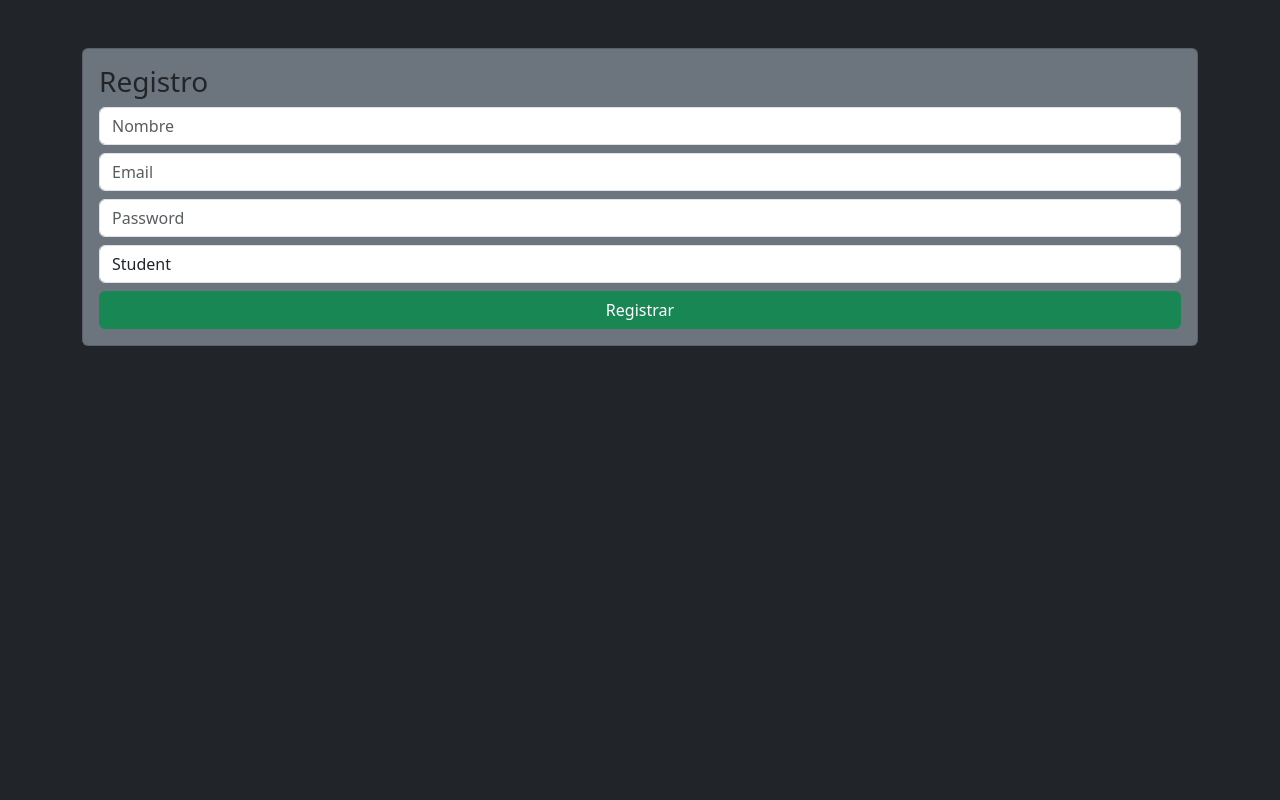
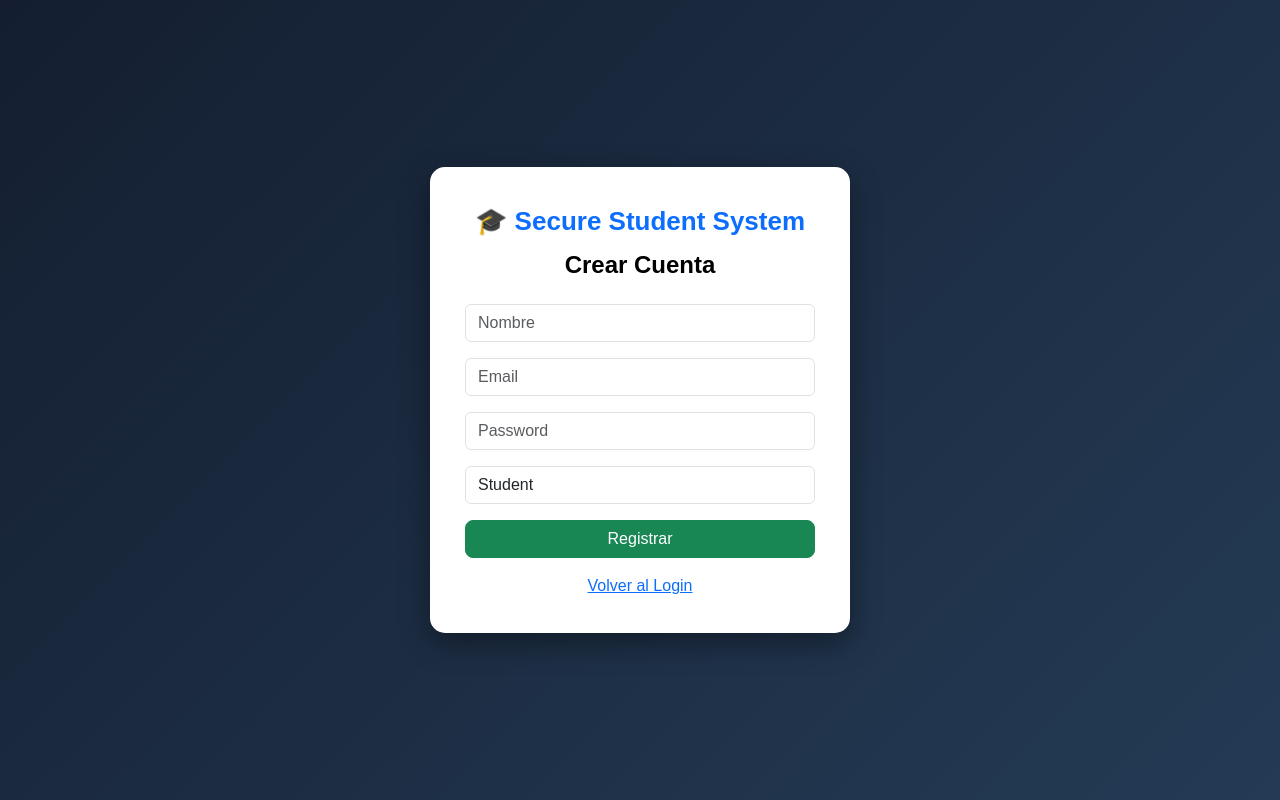
Before and after one commit to Jefry1106/secure-student-system, a website: page frontend/register.html in a window 1280 px wide. Drawn offline with nearby package versions, Linux system fonts and the light colour scheme.

Commit message:
Mejoras register.html

```diff
--- a/frontend/register.html
+++ b/frontend/register.html
@@ -1,50 +1,96 @@
 <!doctype html>
 <html lang="es">
   <head>
+    <meta charset="UTF-8" />
+
     <title>Registro</title>
 
     <link
       href="https://cdn.jsdelivr.net/npm/bootstrap@5.3.0/dist/css/bootstrap.min.css"
       rel="stylesheet"
     />
+
+    <style>
+      body {
+        height: 100vh;
+        display: flex;
+        align-items: center;
+        justify-content: center;
+        background: linear-gradient(135deg, #141e30, #243b55);
+        font-family: Arial, Helvetica, sans-serif;
+      }
+
+      .register-card {
+        width: 420px;
+        background: white;
+        padding: 35px;
+        border-radius: 15px;
+        box-shadow: 0 10px 30px rgba(0, 0, 0, 0.4);
+        color: black;
+      }
+
+      .title {
+        text-align: center;
+        font-weight: bold;
+        margin-bottom: 25px;
+      }
+
+      .logo {
+        text-align: center;
+        font-size: 26px;
+        font-weight: bold;
+        margin-bottom: 10px;
+        color: #0d6efd;
+      }
+
+      .btn-register {
+        width: 100%;
+        border-radius: 8px;
+      }
+    </style>
   </head>
 
-  <body class="bg-dark text-white">
-    <div class="container mt-5">
-      <div class="card bg-secondary">
-        <div class="card-body">
-          <h3>Registro</h3>
+  <body>
+    <div class="register-card">
+      <div class="logo">🎓 Secure Student System</div>
 
-          <input id="name" class="form-control mb-2" placeholder="Nombre" />
+      <h4 class="title">Crear Cuenta</h4>
 
-          <input id="email" class="form-control mb-2" placeholder="Email" />
+      <input id="name" class="form-control mb-3" placeholder="Nombre" />
+
+      <input id="email" class="form-control mb-3" placeholder="Email" />
 
       <input
         id="password"
         type="password"
-            class="form-control mb-2"
+        class="form-control mb-3"
         placeholder="Password"
       />
 
-          <select id="role" class="form-control mb-2">
+      <select id="role" class="form-control mb-3">
         <option value="student">Student</option>
-
         <option value="admin">Admin</option>
       </select>
 
-          <button onclick="register()" class="btn btn-success w-100">
+      <button onclick="register()" class="btn btn-success btn-register">
         Registrar
       </button>
-        </div>
+
+      <div class="text-center mt-3">
+        <a href="login.html">Volver al Login</a>
       </div>
     </div>
 
     <script>
       async function register() {
-        await fetch("http://localhost:3000/api/auth/register", {
+        const response = await fetch(
+          "http://localhost:3000/api/auth/register",
+          {
             method: "POST",
 
-          headers: { "Content-Type": "application/json" },
+            headers: {
+              "Content-Type": "application/json",
+            },
 
             body: JSON.stringify({
               name: name.value,
@@ -52,9 +98,15 @@
               password: password.value,
               role: role.value,
             }),
-        });
+          },
+        );
 
+        if (response.ok) {
           alert("Usuario creado");
+          window.location = "login.html";
+        } else {
+          alert("Error creando usuario");
+        }
       }
     </script>
   </body>
```
Lines whose indentation alone changed are shown as unchanged.
